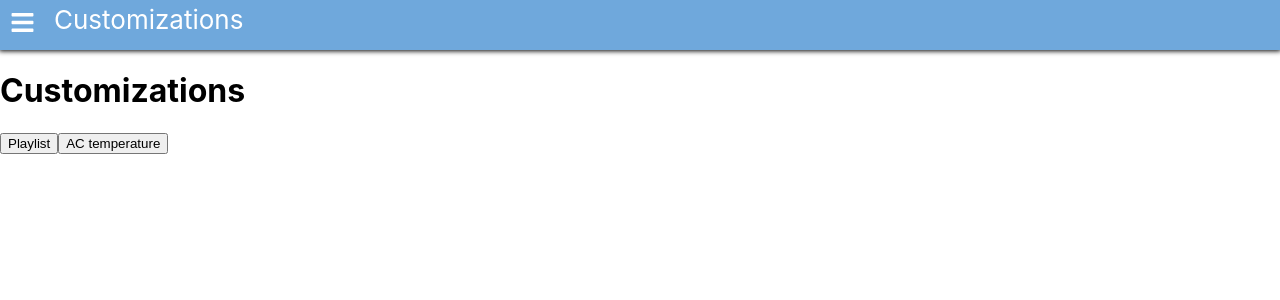
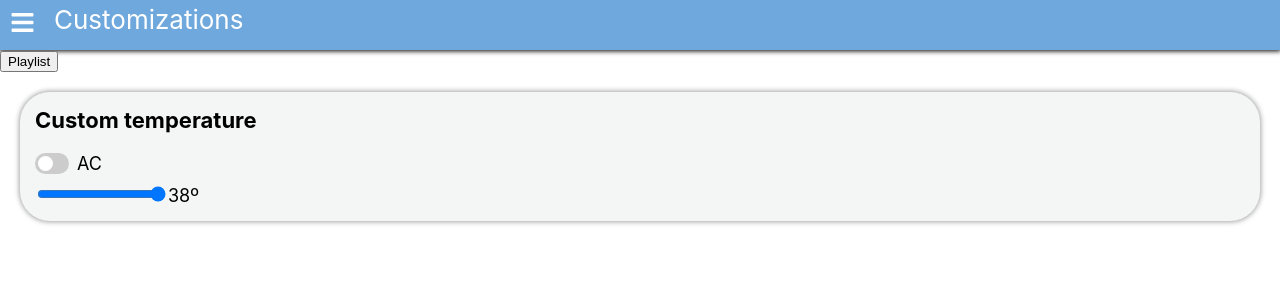
Before and after one commit to AdPat99/Requirements-Engineering-Project, a React (Create React App) app in the folder prototipo-er/: page /customizations in a window 1280 px wide. Shown: the top 300 px of the page. Built offline with nearby package versions, Linux system fonts and the light colour scheme.

Commit message:
push of the most updated code

```diff
--- a/prototipo-er/src/pages/Contacts.js
+++ b/prototipo-er/src/pages/Contacts.js
@@ -3,7 +3,6 @@ import React from 'react'
 export default function Contacts() {
   return (
     <>
-      <h1>Contacts</h1>
     <body>
         <h1>Priority Contacts</h1>
 <div>
--- a/prototipo-er/src/pages/Customizations.js
+++ b/prototipo-er/src/pages/Customizations.js
@@ -12,9 +12,25 @@ export default function Customizations({ active }) {
 
   return (
     <>
-      <h1>Customizations</h1>
         <button>Playlist</button>
-        <button>AC temperature</button>
+        <Container active={active}>
+        <Box>
+          <SubTitle>Custom temperature</SubTitle>
+          <SwitchText>
+            <label className="switch">
+              <input type="checkbox" />
+              <span className="slider round"></span>
+            </label>
+            AC
+          </SwitchText>
+          <SwitchText>
+            <label>
+            <input ref={temperature} onChange={handleChange} type="range" name="myInput"  step="1" min="15" max="38" />
+            </label>{temp}º
+
+          </SwitchText>
+        </Box>
+      </Container>
     </>
   )
 }
```
